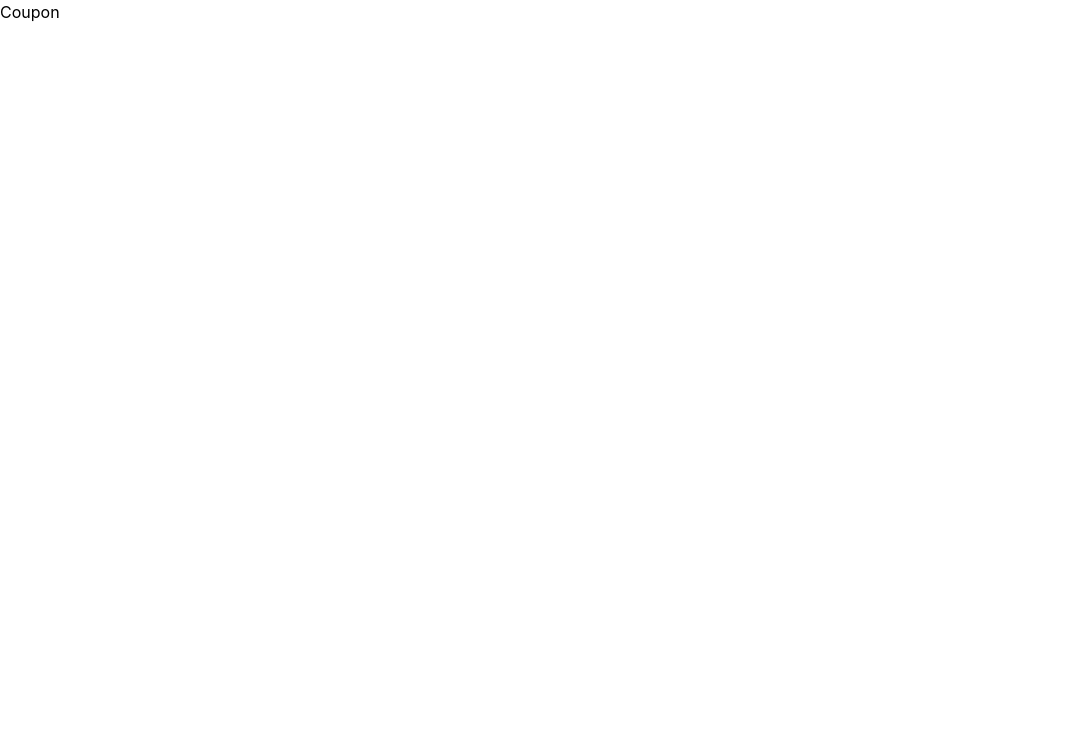
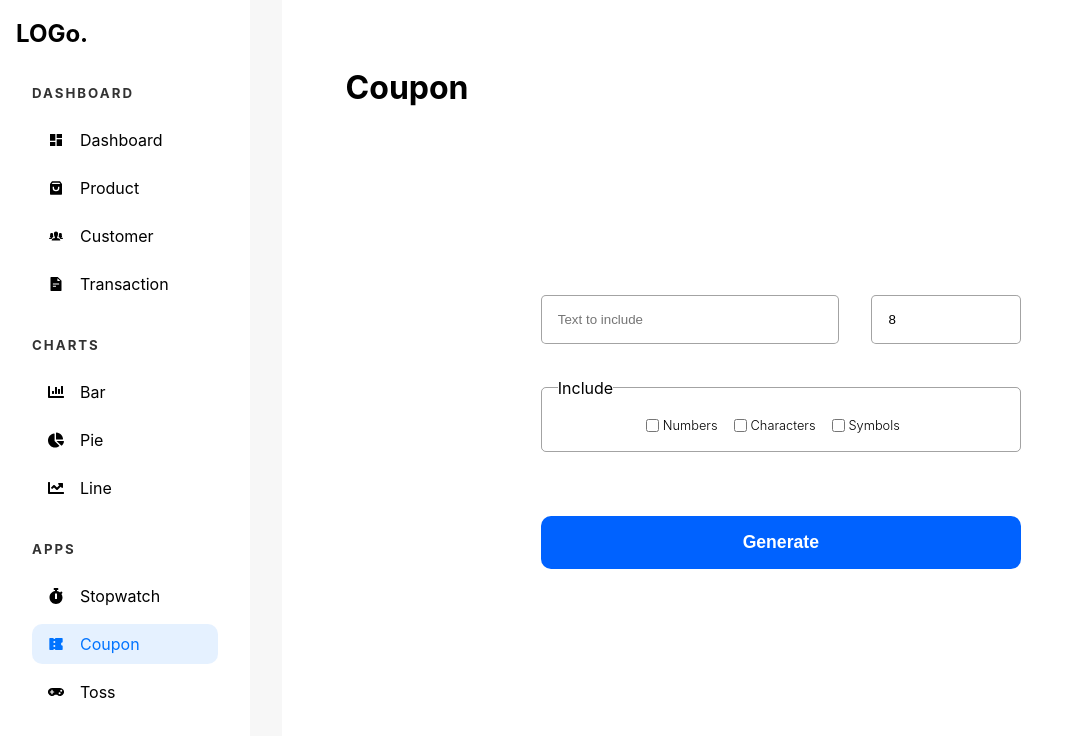
Before and after one commit to ProgramerSalar/Admin-dashboard-2024, a React (Vite) app: page /admin/app/coupon in a window 1280 px wide. Shown: the top 736 px of the page, without its empty margins (0-1083 px from the left). Built offline with nearby package versions, Linux system fonts and the light colour scheme.

Commit message:
Coupon app

```diff
--- a/src/pages/apps/Coupon.tsx
+++ b/src/pages/apps/Coupon.tsx
@@ -1,11 +1,114 @@
-import React from 'react'
+import { FormEvent, useEffect, useState } from "react";
+import AdminSidebar from "../../components/AdminSideBar";
+
+const allLetters = "ABCDEFGHIJKLMNOPQRSTUVWXYZabcdefghijklmnopqrstuvwxyz";
+const allNumbers = "1234567890";
+const allSymbols = "!@#$%^&*()_+";
 
 const Coupon = () => {
+  const [size, setSize] = useState<number>(8);
+  const [prefix, setPrefix] = useState<string>("");
+  const [includeNumbers, setIncludeNumbers] = useState<boolean>(false);
+  const [includeCharacters, setIncludeCharacters] = useState<boolean>(false);
+  const [includeSymbols, setIncludeSymbols] = useState<boolean>(false);
+  const [isCopied, setIsCopied] = useState<boolean>(false);
+
+  const [coupon, setCoupon] = useState<string>("");
+
+  const copyText = async (coupon: string) => {
+    await window.navigator.clipboard.writeText(coupon);
+    setIsCopied(true);
+  };
+
+  const submitHandler = (e: FormEvent<HTMLFormElement>) => {
+    e.preventDefault();
+
+    if (!includeNumbers && !includeCharacters && !includeSymbols)
+      return alert("Please Select One At Least");
+
+    let result: string = prefix || "";
+    const loopLength: number = size - result.length;
+
+    for (let i = 0; i < loopLength; i++) {
+      let entireString: string = "";
+      if (includeCharacters) entireString += allLetters;
+      if (includeNumbers) entireString += allNumbers;
+      if (includeSymbols) entireString += allSymbols;
+
+      const randomNum: number = ~~(Math.random() * entireString.length);
+      result += entireString[randomNum];
+    }
+
+    setCoupon(result);
+  };
+
+  useEffect(() => {
+    setIsCopied(false);
+  }, [coupon]);
+
   return (
-    <div>
-      Coupon
+    <div className="adminContainer">
+      <AdminSidebar />
+      <main className="dashboard-app-container">
+        <h1>Coupon</h1>
+        <section>
+          <form className="coupon-form" onSubmit={submitHandler}>
+            <input
+              type="text"
+              placeholder="Text to include"
+              value={prefix}
+              onChange={(e) => setPrefix(e.target.value)}
+              maxLength={size}
+            />
+
+            <input
+              type="number"
+              placeholder="Coupon Length"
+              value={size}
+              onChange={(e) => setSize(Number(e.target.value))}
+              min={8}
+              max={25}
+            />
+
+            <fieldset>
+              <legend>Include</legend>
+
+              <input
+                type="checkbox"
+                checked={includeNumbers}
+                onChange={() => setIncludeNumbers((prev) => !prev)}
+              />
+              <span>Numbers</span>
+
+              <input
+                type="checkbox"
+                checked={includeCharacters}
+                onChange={() => setIncludeCharacters((prev) => !prev)}
+              />
+              <span>Characters</span>
+
+              <input
+                type="checkbox"
+                checked={includeSymbols}
+                onChange={() => setIncludeSymbols((prev) => !prev)}
+              />
+              <span>Symbols</span>
+            </fieldset>
+            <button type="submit">Generate</button>
+          </form>
+
+          {coupon && (
+            <code>
+              {coupon}{" "}
+              <span onClick={() => copyText(coupon)}>
+                {isCopied ? "Copied" : "Copy"}
+              </span>{" "}
+            </code>
+          )}
+        </section>
+      </main>
     </div>
-  )
-}
+  );
+};
 
-export default Coupon
+export default Coupon;
--- a/src/styles/_dashboardapp.scss
+++ b/src/styles/_dashboardapp.scss
@@ -32,3 +32,73 @@
         }
     }
 }}
+
+
+
+
+
+
+.coupon-form {
+    @include grid(2fr 1fr, 2rem);
+    max-width: 30rem;
+    width: 100%;
+    > input {
+      padding: 1rem;
+      border: 1px solid rgba(0, 0, 0, 0.359);
+      outline: none;
+      border-radius: 5px;
+    }
+
+    > fieldset {
+      padding: 1rem;
+      border: 1px solid rgba(0, 0, 0, 0.359);
+      border-radius: 5px;
+      @include flex(row, center, center, 0);
+      flex-wrap: wrap;
+      grid-column: 1/3;
+
+      span {
+        font-size: 0.8rem;
+        font-weight: 300;
+        margin-inline-start: 0.25rem;
+        margin-inline-end: 1rem;
+      }
+    }
+
+    > button {
+      font-weight: 700;
+      font-size: 1.1rem;
+      width: 100%;
+      padding: 1rem;
+      border: none;
+      color: white;
+      cursor: pointer;
+      margin: 2rem 0;
+      border-radius: 10px;
+      grid-column: 1/3;
+      background-color: rgb(0, 98, 255);
+    }
+  }
+
+  > code {
+    position: relative;
+    font-size: 1.2rem;
+    letter-spacing: 2px;
+    cursor: pointer;
+    &:hover > span {
+      opacity: 1;
+    }
+
+    > span {
+      opacity: 0;
+      @include sqaure(100%);
+      top: 0;
+      left: 0;
+      position: absolute;
+      border-radius: 5px;
+      background-color: rgb(15, 15, 15);
+      color: white;
+      font-size: 0.8rem;
+      @include flex;
+    }
+  }
```
Also changed, not shown: Screenshot 2024-01-10 142220.png (added), 1 other file (tests, documents, lock files or other folders).
